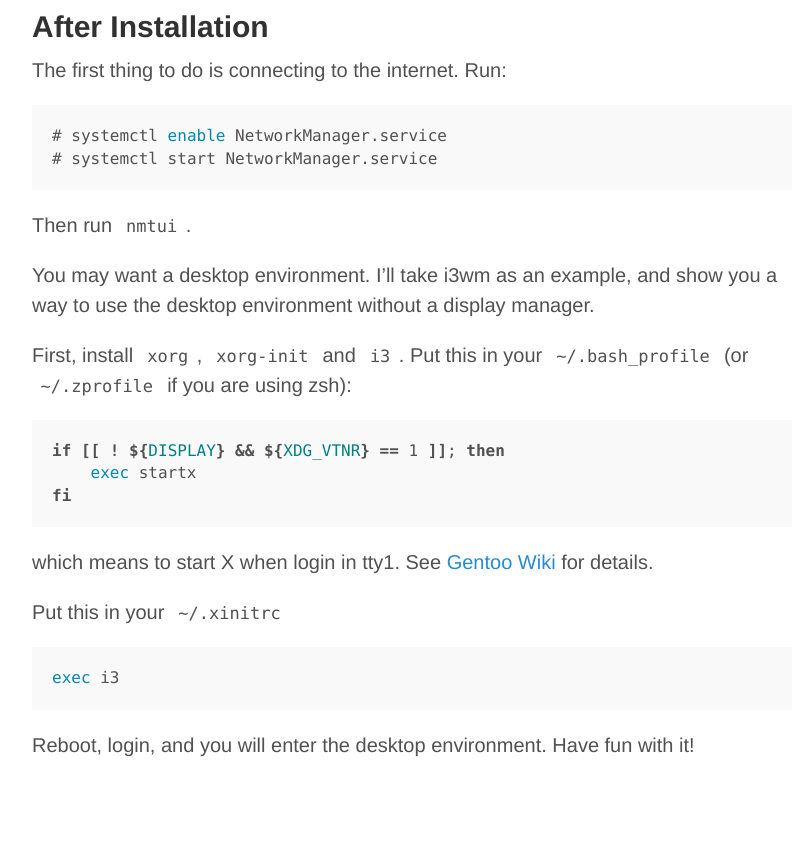
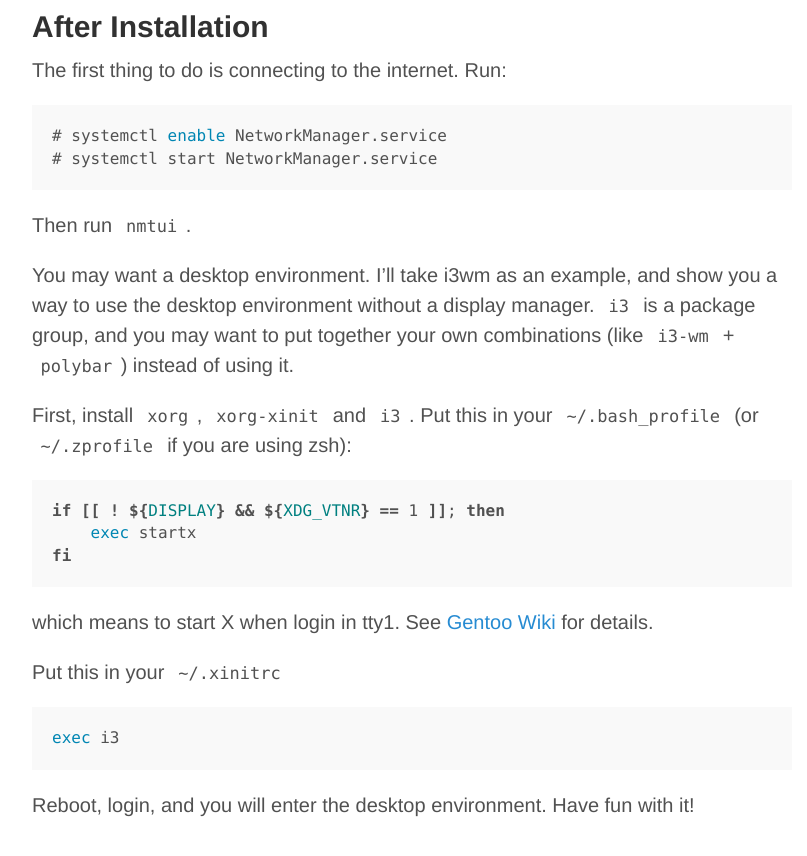
Before and after one commit to AmaiKinono/amaikinono.github.io, a Jekyll site: the page built from _posts/2019-07-27-install-minimal-manjaro.md, in a window 1280 px wide and 900 px high, scrolled down 8202 px. Shown: the top 856 px of the window, without its empty margins (228-1035 px from the left). Built offline with Jekyll 4.4.1, drawn with Linux system fonts in a browser that asks for light colours.

Commit message:
improve: install-minimal-manjaro

````diff
--- a/_posts/2019-07-27-install-minimal-manjaro.md
+++ b/_posts/2019-07-27-install-minimal-manjaro.md
@@ -274,9 +274,9 @@ The first thing to do is connecting to the internet. Run:
 
 Then run `nmtui`.
 
-You may want a desktop environment. I'll take i3wm as an example, and show you a way to use the desktop environment without a display manager.
+You may want a desktop environment. I'll take i3wm as an example, and show you a way to use the desktop environment without a display manager. `i3` is a package group, and you may want to put together your own combinations (like `i3-wm` + `polybar`) instead of using it.
 
-First, install `xorg`, `xorg-init` and `i3`. Put this in your `~/.bash_profile` (or `~/.zprofile` if you are using zsh):
+First, install `xorg`, `xorg-xinit` and `i3`. Put this in your `~/.bash_profile` (or `~/.zprofile` if you are using zsh):
 
 ``` bash
 if [[ ! ${DISPLAY} && ${XDG_VTNR} == 1 ]]; then
````
